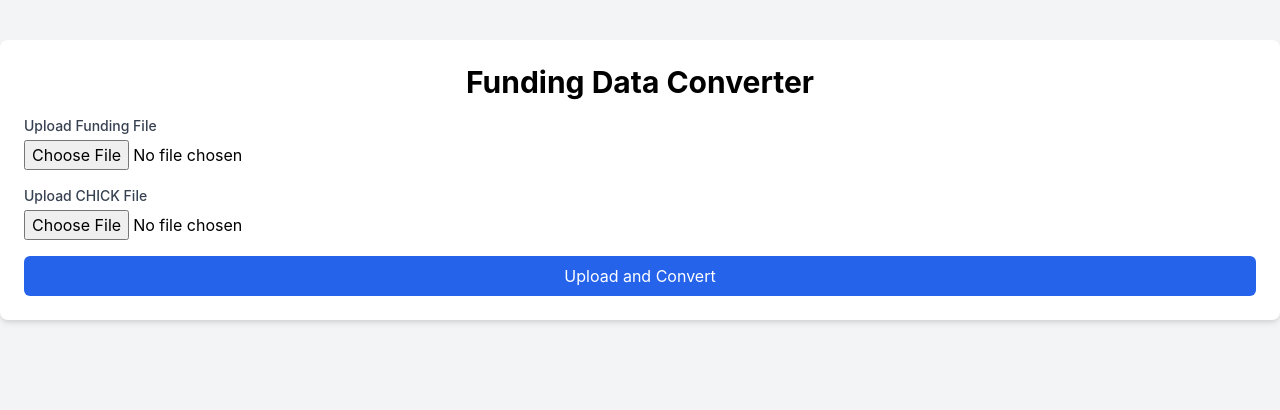
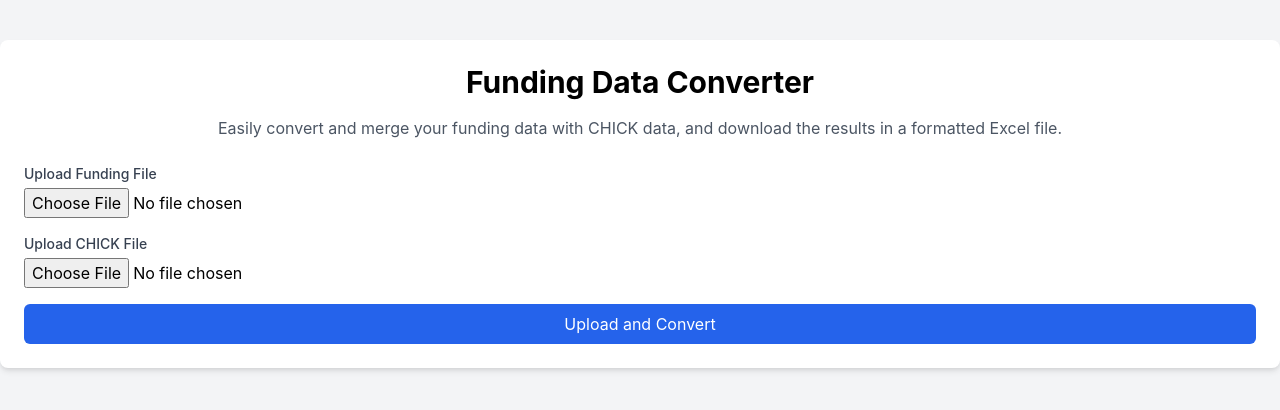
Before and after one commit to wolketich/fundingConvert, a Flask app: page / in a window 1280 px wide. Shown: the top 410 px of the page. Run offline with Flask 3, Linux system fonts and the light colour scheme.

Commit message:
Style update

```diff
--- a/website/static/scripts.js
+++ b/website/static/scripts.js
@@ -1,25 +1,32 @@
+// Event listener for the form submission
 document.getElementById('upload-form').addEventListener('submit', function(event) {
-    event.preventDefault();
+    event.preventDefault(); // Prevent default form submission
+
+    // Get the file inputs
     const fundingFileInput = document.getElementById('file-funding-input');
     const chickFileInput = document.getElementById('file-chick-input');
+
+    // Create a FormData object and append the files
     const formData = new FormData();
     formData.append('file-funding', fundingFileInput.files[0]);
     formData.append('file-chick', chickFileInput.files[0]);
 
+    // Send the files to the server using fetch
     fetch('/upload', {
         method: 'POST',
         body: formData
     })
-    .then(response => response.blob())
+    .then(response => response.blob()) // Convert response to blob
     .then(blob => {
+        // Create a download link for the converted file
         const downloadLink = document.getElementById('download-link');
         const url = window.URL.createObjectURL(blob);
         downloadLink.href = url;
         downloadLink.download = 'funding_data_summary.xlsx';
-        downloadLink.style.display = 'block';
-        document.getElementById('result').style.display = 'block';
+        downloadLink.style.display = 'block'; // Show the download link
+        document.getElementById('result').style.display = 'block'; // Show the result section
     })
     .catch(error => {
-        console.error('Error:', error);
+        console.error('Error:', error); // Log any errors
     });
 });
--- a/website/templates/index.html
+++ b/website/templates/index.html
@@ -4,6 +4,7 @@
     <meta charset="UTF-8">
     <meta name="viewport" content="width=device-width, initial-scale=1.0">
     <title>Funding Data Converter</title>
+    <!-- Including Tailwind CSS for modern styling -->
     <link href="https://cdn.jsdelivr.net/npm/tailwindcss@2.2.19/dist/tailwind.min.css" rel="stylesheet">
     <link rel="stylesheet" href="{{ url_for('static', filename='styles.css') }}">
 </head>
@@ -11,6 +12,7 @@
     <div class="container mx-auto mt-10">
         <div class="bg-white shadow-md rounded-lg p-6">
             <h1 class="text-3xl font-bold text-center mb-4">Funding Data Converter</h1>
+            <p class="text-center text-gray-600 mb-6">Easily convert and merge your funding data with CHICK data, and download the results in a formatted Excel file.</p>
             <form id="upload-form" enctype="multipart/form-data" class="space-y-4">
                 <div>
                     <label for="file-funding-input" class="block text-sm font-medium text-gray-700">Upload Funding File</label>
```
Also changed, not shown: website/app.py (+2 -5 lines), 2 other files.
